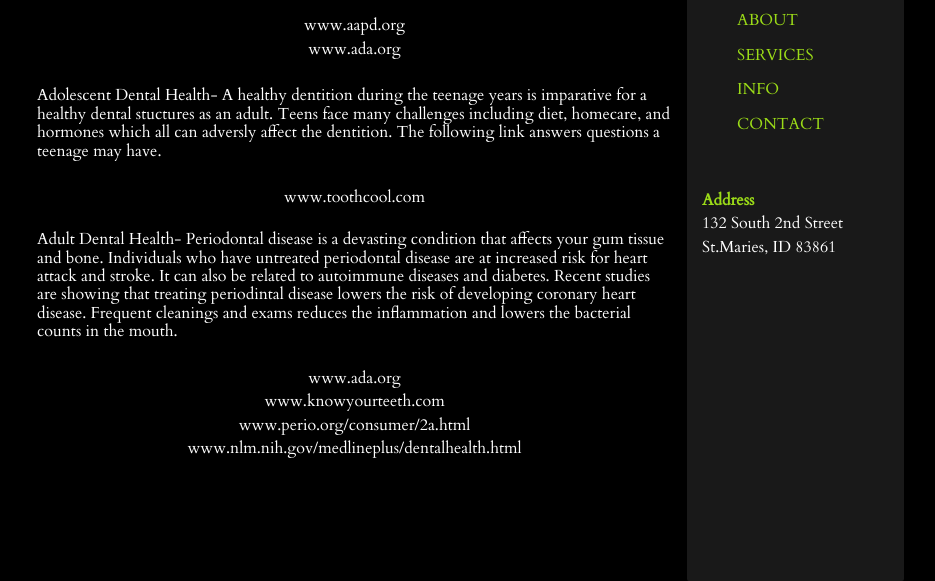
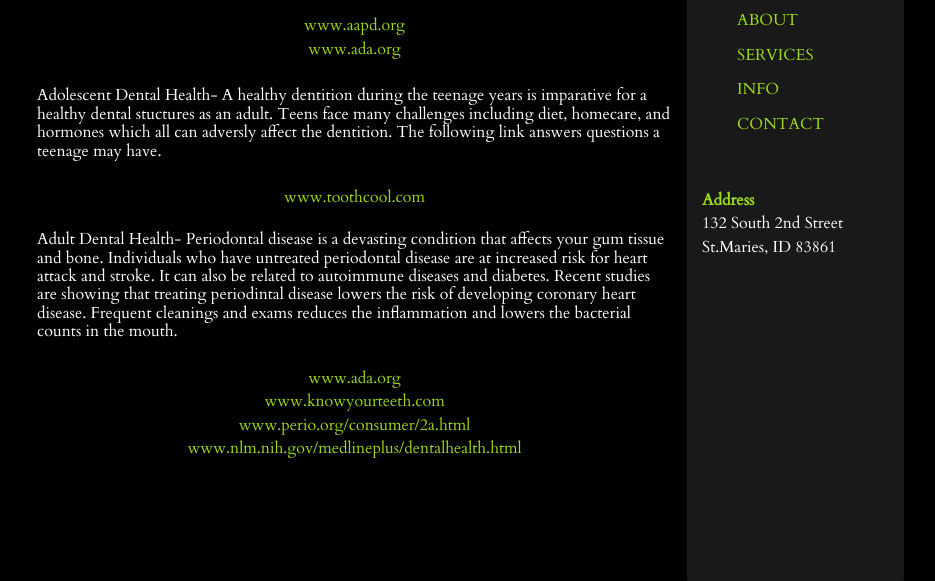
Before and after one commit to amandastrong/silvadds, a plain HTML site: page info.html in a window 1280 px wide. Shown: the part 349-930 px from the top of the page, without its empty margins (160-1095 px from the left). Drawn offline with nearby package versions, Linux system fonts and the light colour scheme; a web font is replaced by a local one.

Commit message:
edited links

```diff
--- a/info.html
+++ b/info.html
@@ -29,23 +29,23 @@
   				<h2 class="mainheader">Info</h2>
   				<p>Pediatric Dental Health-  Early childhood caries is the number one disease process in children.  More hours are missed from school for toothaches that any other disease.  Preventing cavities starts at home.  Good nutrition and brushing habits will keep your childs teeth healthy.  The American Acadamy of Pediatric Dentistry recommends that a child visits a general dentist or pediatric dentist by age one or when the first tooth erupts.  The following are links regarding childrens teeth.</p><br>
 
-  				<p class="link"><link href="http://www.aapd.org">www.aapd.org</a></p>
+  				<p class="link"><a href="http://www.aapd.org/">www.aapd.org</a></p>
 
-				<p class="link"><link href="http://www.ada.org">www.ada.org</a></p><br>
+				<p class="link"><a href="http://www.ada.org/en/">www.ada.org</a></p><br>
 
  				<p>Adolescent Dental Health-  A healthy dentition during the teenage years is imparative for a healthy dental stuctures as an adult.  Teens face many challenges including diet, homecare, and hormones which all can adversly affect the dentition.  The following link answers questions a teenage may have.</p><br>
 
-				<p class="link"><link href="http://www.toothcool.com">www.toothcool.com</a><br><br>
+				<p class="link"><a href="http://www.toothcool.com/home_flash.htm">www.toothcool.com</a><br><br>
 
 				<p>Adult Dental Health-  Periodontal disease is a devasting condition that affects your gum tissue and bone.  Individuals who have untreated periodontal disease are at increased risk for heart attack and stroke.  It can also be related to autoimmune diseases and diabetes.  Recent studies are showing that treating periodintal disease lowers the risk of developing coronary heart disease.  Frequent cleanings and exams reduces the inflammation and lowers the bacterial counts in the mouth.</p><br>
 
-				<p class="link"><link href="http://www.ada.org">www.ada.org</a></p>
+				<p class="link"><a href="http://www.ada.org/en/">www.ada.org</a></p>
 
-				<p class="link"><link href="http://www.knowyourteeth.com">www.knowyourteeth.com</a></p>
+				<p class="link"><a href="http://www.knowyourteeth.com/">www.knowyourteeth.com</a></p>
 
-				<p class="link"><link href="http://www.perio.org/consumer/2a.html">www.perio.org/consumer/2a.html</a></p>
+				<p class="link"><a href="http://www.perio.org/consumer/types-gum-disease.html">www.perio.org/consumer/2a.html</a></p>
 
-				<p class="link"><link href="http://www.nlm.nih.gov/medlineplus/dentalhealth.html">www.nlm.nih.gov/medlineplus/dentalhealth.html</a></p>
+				<p class="link"><a href="http://www.nlm.nih.gov/medlineplus/dentalhealth.html">www.nlm.nih.gov/medlineplus/dentalhealth.html</a></p>
   			</section>
 
   			<section class="nav">
```
